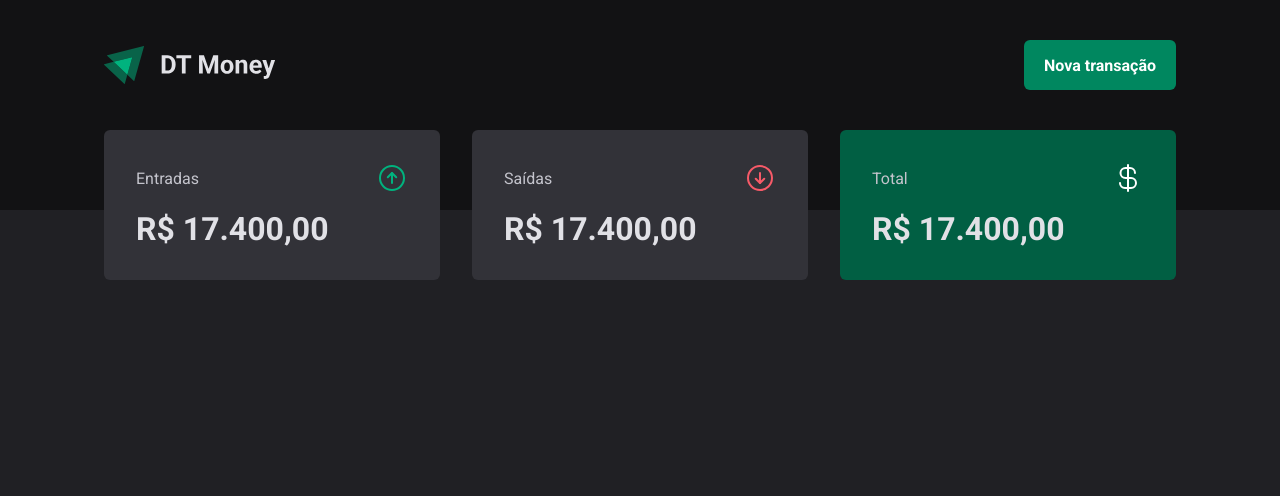
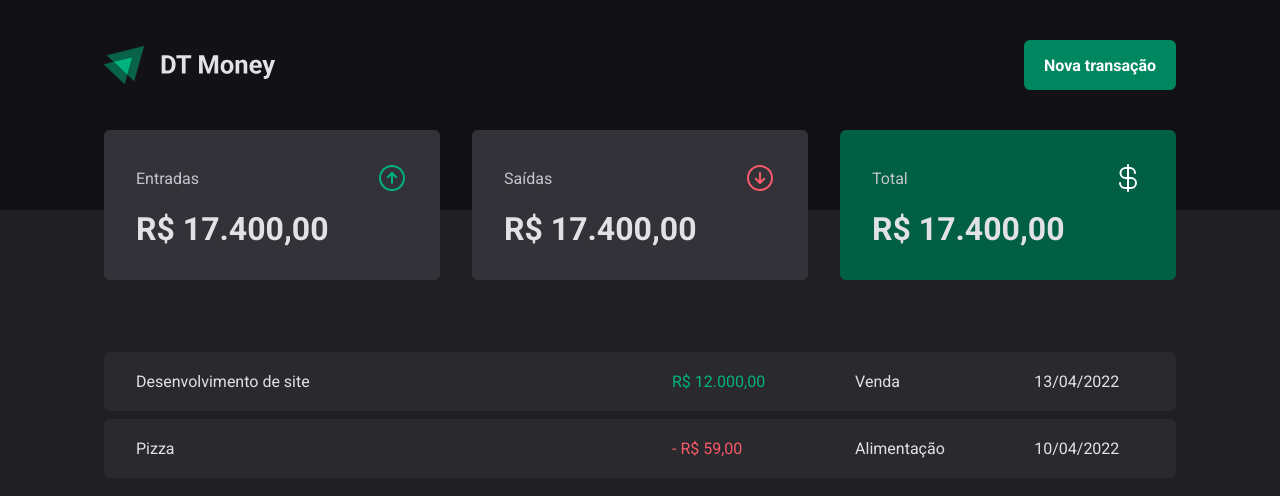
Before and after one commit to Azanniel/dt-money-ignite, a React (Vite) app: page / in a window 1280 px wide. Shown: the top 496 px of the page. Built offline with nearby package versions, Linux system fonts and the light colour scheme.

Commit message:
✨ add transactions table

```diff
--- a/src/pages/Transactions/index.tsx
+++ b/src/pages/Transactions/index.tsx
@@ -1,12 +1,41 @@
 import { Header } from '../../components/Header'
 import { Summary } from '../../components/Summary'
+
+import {
+  PriceHighlight,
+  TransactionsContainer,
+  TransactionsTable,
+} from './styles'
 
 export function Transactions() {
   return (
     <div>
       <Header />
+      <Summary />
 
-      <Summary />
+      <TransactionsContainer>
+        <TransactionsTable>
+          <tbody>
+            <tr>
+              <td width="50%">Desenvolvimento de site</td>
+              <td>
+                <PriceHighlight variant="income">R$ 12.000,00</PriceHighlight>
+              </td>
+              <td>Venda</td>
+              <td>13/04/2022</td>
+            </tr>
+
+            <tr>
+              <td width="50%">Pizza</td>
+              <td>
+                <PriceHighlight variant="outcome">- R$ 59,00</PriceHighlight>
+              </td>
+              <td>Alimentação</td>
+              <td>10/04/2022</td>
+            </tr>
+          </tbody>
+        </TransactionsTable>
+      </TransactionsContainer>
     </div>
   )
 }
--- a/src/pages/Transactions/styles.ts
+++ b/src/pages/Transactions/styles.ts
@@ -0,0 +1,41 @@
+import styled from 'styled-components'
+
+export const TransactionsContainer = styled.main`
+  width: 100%;
+  max-width: 1120px;
+  margin: 4rem auto 0;
+  padding: 0 1.5rem;
+`
+
+export const TransactionsTable = styled.table`
+  width: 100%;
+
+  border-collapse: separate;
+  border-spacing: 0 0.5rem;
+
+  td {
+    padding: 1.25rem 2rem;
+    background: ${(props) => props.theme['gray-700']};
+
+    &:first-child {
+      border-top-left-radius: 6px;
+      border-bottom-left-radius: 6px;
+    }
+
+    &:last-child {
+      border-top-right-radius: 6px;
+      border-bottom-right-radius: 6px;
+    }
+  }
+`
+
+interface PriceHighlightProps {
+  variant: 'income' | 'outcome'
+}
+
+export const PriceHighlight = styled.span<PriceHighlightProps>`
+  color: ${(props) =>
+    props.variant === 'income'
+      ? props.theme['green-300']
+      : props.theme['red-300']};
+`
```
